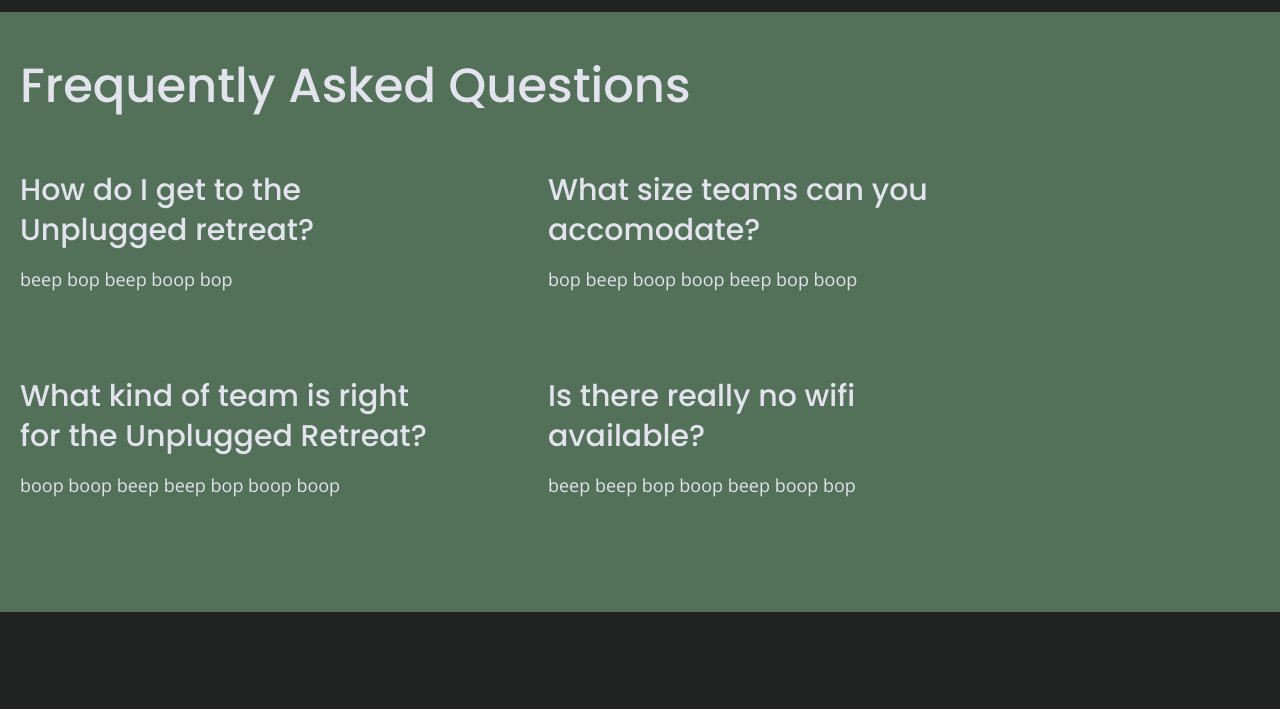
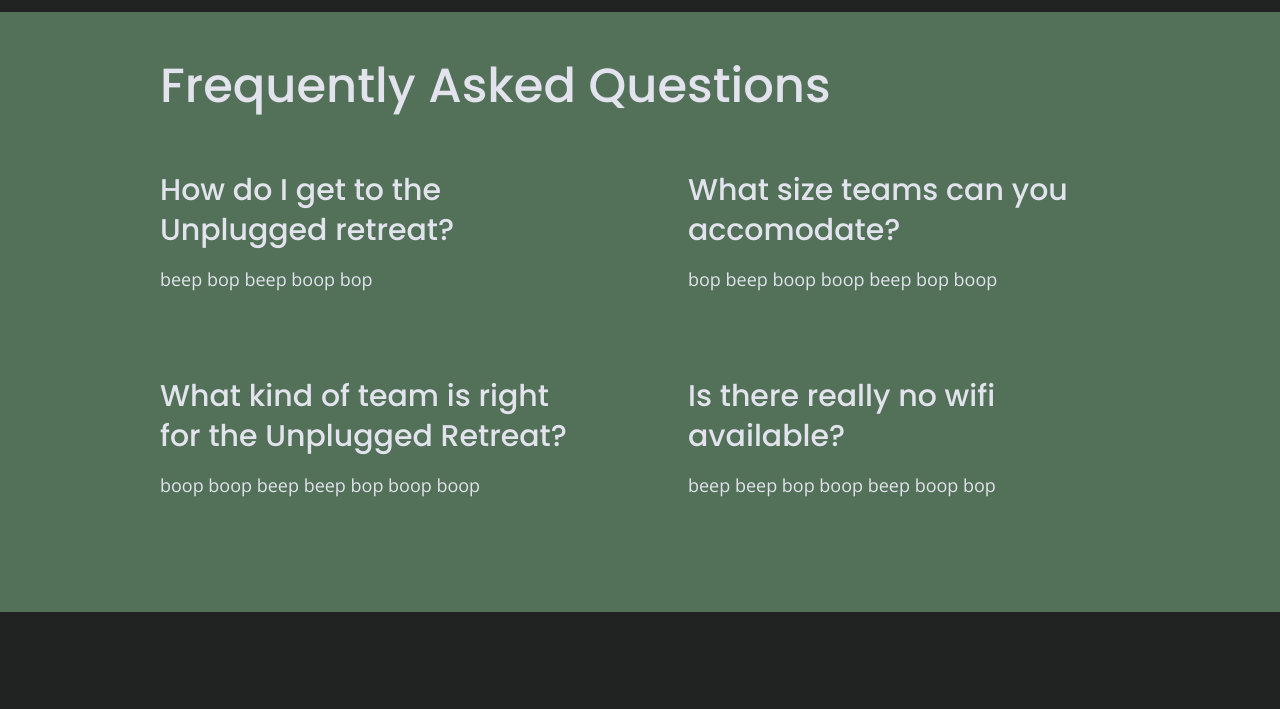
Before and after one commit to ollie-grove/unplugged-retreat-2020, a website: page faq/index.html in a window 1280 px wide. Shown: the part 70-779 px from the top of the page. Drawn offline with nearby package versions, Linux system fonts and the light colour scheme.

Commit message:
Update main.css
centered FAQ content

```diff
--- a/css/main.css
+++ b/css/main.css
@@ -424,8 +424,8 @@ aside .form {
     background-color: #527158;
     display: flex;
     flex-flow: row wrap;
-    justify-content: left;
-    align-items: left;
+    justify-content: center;
+    align-items: center;
 
 }
 
```
